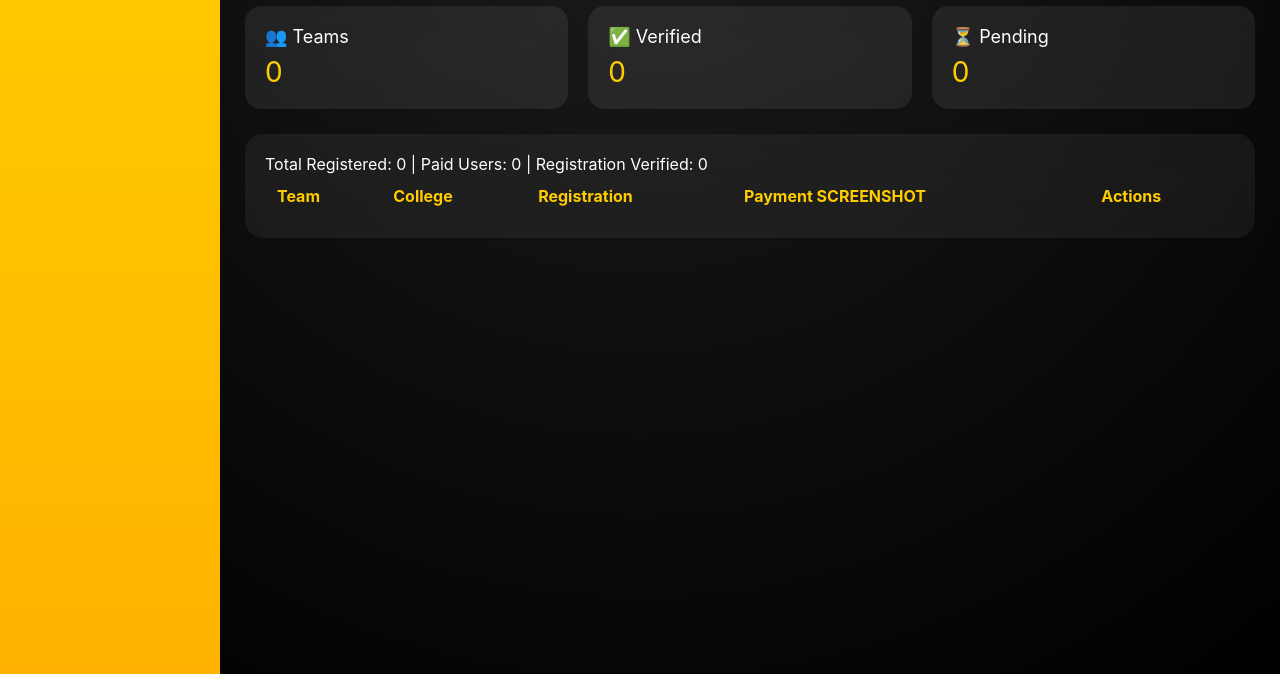
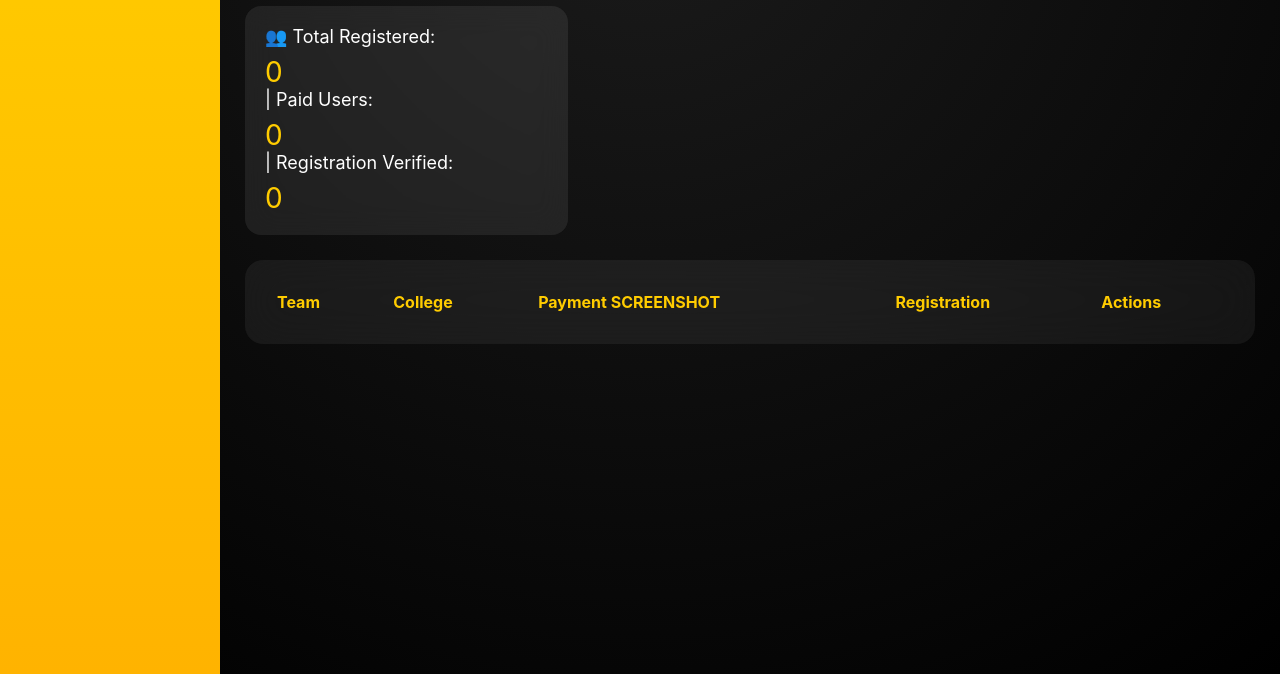
Before and after one commit to Hrishi2178/hackfusiondashboad, a plain HTML site: page index.html in a window 1280 px wide. Shown: the part 126-800 px from the top of the page. Drawn offline with Linux system fonts and the light colour scheme; no server answers.

Commit message:
Refactor index.html for better layout
Reorganize the structure of the admin dashboard HTML.

```diff
--- a/index.html
+++ b/index.html
@@ -25,26 +25,26 @@
 
     <!-- STATS -->
     <section class="stats">
-      <div class="card">👥 Teams<br><span id="totalTeams">0</span></div>
-      <div class="card">✅ Verified<br><span id="verifiedTeams">0</span></div>
-      <div class="card">⏳ Pending<br><span id="pendingTeams">0</span></div>
+         <div class="card">👥
+  Total Registered: <span id="totalUsers">0</span> |
+  Paid Users: <span id="paidUsers">0</span> |
+  Registration Verified: <span id="regVerified">0</span>
+</div>
+
     </section>
 
 
     <!-- TABLE -->
     <section class="table-card">
-      <div>
-  Total Registered: <span id="totalUsers">0</span> |
-  Paid Users: <span id="paidUsers">0</span> |
-  Registration Verified: <span id="regVerified">0</span>
-</div>
+
       <table>
         <thead>
           <tr>
             <th>Team</th>
             <th>College</th>
+
+            <th>Payment SCREENSHOT</th>
             <th>Registration</th>
-            <th>Payment SCREENSHOT</th>
             <th>Actions</th>
           </tr>
         </thead>
```
